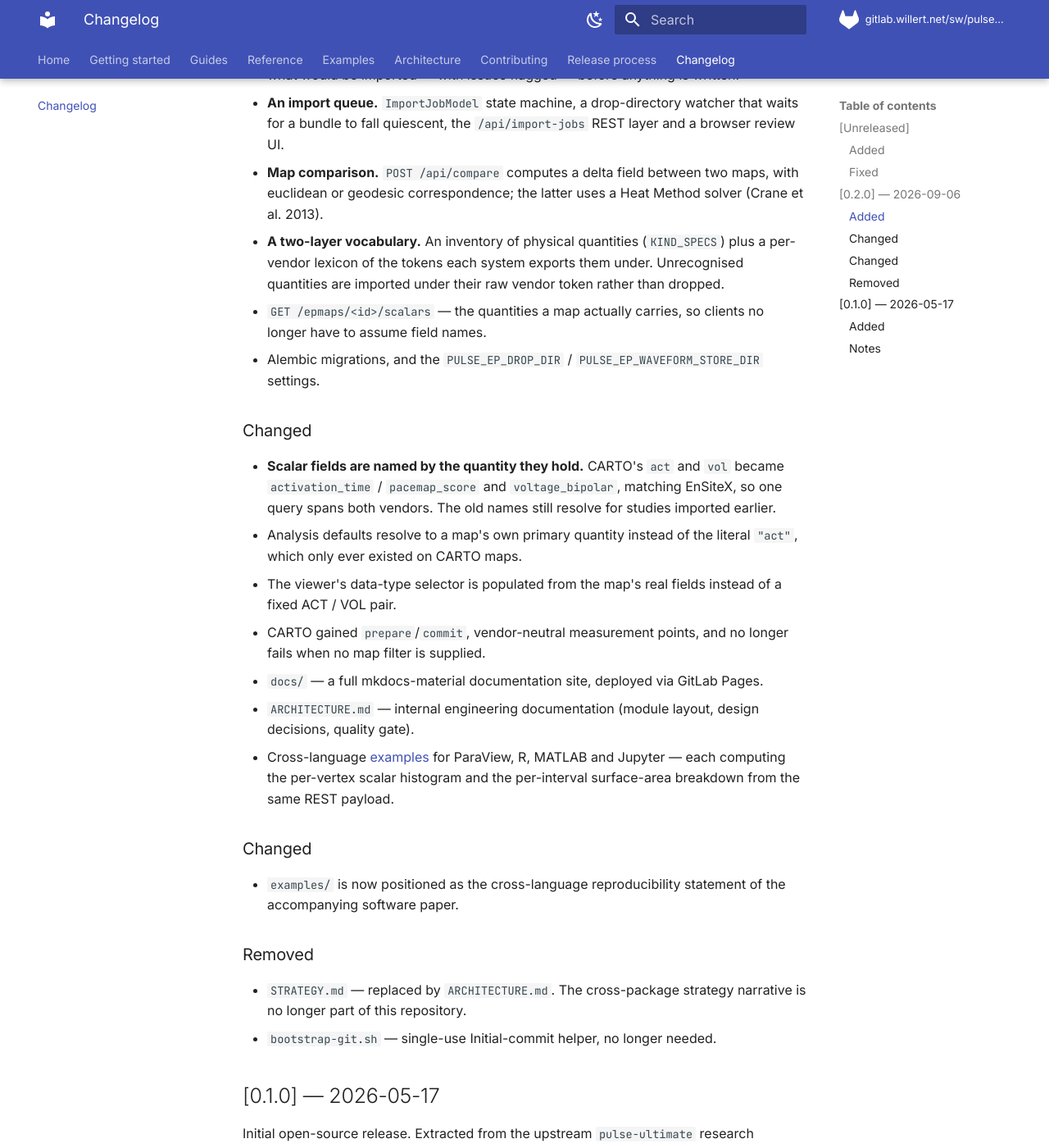
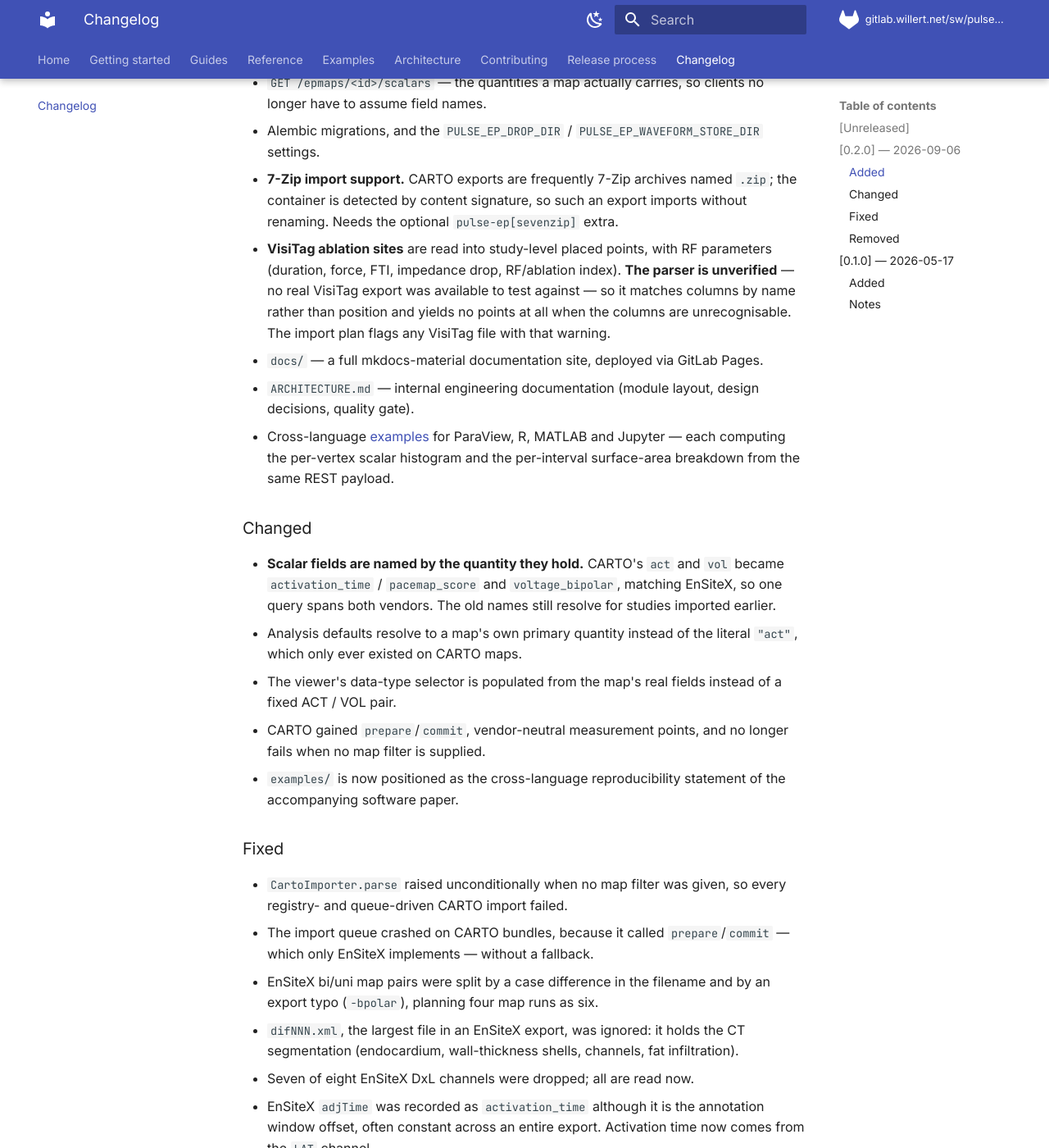
Before and after one commit to swillert/pulse-ep, an MkDocs documentation site: the page built from docs/changelog.md, in a window 1280 px wide and 1400 px high, scrolled down 977 px. Shown: the whole window at 82% size. Built offline with MkDocs 1.6.1 and Material for MkDocs 9.7.7, drawn with Linux system fonts in a browser that asks for light colours; some of the changed text lies outside the part shown.

Commit message:
Changelog: fold the release's own changes into 0.2.0
Three features shipping in this release — 7-Zip import, the VisiTag
parser, the CARTO prepare fix — were still filed under [Unreleased], and
the section had two Changed blocks with three Added bullets stranded under
Fixed. A release whose changelog omits a third of its content is not one
to tag.

Rebuilt as one Added / Changed / Fixed / Removed each, with the fixes
listed explicitly since several were silently wrong data rather than
missing features.

Co-Authored-By: Claude Opus 5 (1M context) <noreply@anthropic.com>
Claude-Session: https://claude.ai/code/session_0166oaMeKcz58NLqnuc6L4Sh

```diff
--- a/docs/changelog.md
+++ b/docs/changelog.md
@@ -6,25 +6,12 @@ follows [Semantic Versioning](https://semver.org/spec/v2.0.0.html).
 
 ## [Unreleased]
 
-### Added
-
-- **7-Zip import support.** CARTO exports are frequently 7-Zip archives named
-  `.zip`; the container is now detected by content signature, so such an
-  export imports without renaming. Needs the optional `pulse-ep[sevenzip]`
-  extra.
-- **VisiTag ablation sites** are read into study-level placed points, with RF
-  parameters (duration, force, FTI, impedance drop, RF/ablation index).
-  **The parser is unverified** — no real VisiTag export was available to test
-  against — so it matches columns by name rather than position and yields no
-  points at all when the columns are unrecognisable. The import plan flags any
-  VisiTag file with that warning.
-
-### Fixed
-
-- CARTO `prepare` reported every per-point XML in an export as a failed study
-  catalogue, drowning the plan in ~2000 spurious issues on a real export.
+Nothing yet.
 
 ## [0.2.0] — 2026-09-06
+
+First multivendor release: CARTO 3 and EnSiteX are peers, storing values
+under one vendor-neutral vocabulary so a single query spans both.
 
 ### Added
 
@@ -51,6 +38,23 @@ follows [Semantic Versioning](https://semver.org/spec/v2.0.0.html).
   clients no longer have to assume field names.
 - Alembic migrations, and the `PULSE_EP_DROP_DIR` /
   `PULSE_EP_WAVEFORM_STORE_DIR` settings.
+- **7-Zip import support.** CARTO exports are frequently 7-Zip archives
+  named `.zip`; the container is detected by content signature, so such an
+  export imports without renaming. Needs the optional `pulse-ep[sevenzip]`
+  extra.
+- **VisiTag ablation sites** are read into study-level placed points, with
+  RF parameters (duration, force, FTI, impedance drop, RF/ablation index).
+  **The parser is unverified** — no real VisiTag export was available to
+  test against — so it matches columns by name rather than position and
+  yields no points at all when the columns are unrecognisable. The import
+  plan flags any VisiTag file with that warning.
+- `docs/` — a full mkdocs-material documentation site, deployed via
+  GitLab Pages.
+- `ARCHITECTURE.md` — internal engineering documentation (module
+  layout, design decisions, quality gate).
+- Cross-language [examples](examples/index.md) for ParaView, R, MATLAB
+  and Jupyter — each computing the per-vertex scalar histogram and the
+  per-interval surface-area breakdown from the same REST payload.
 
 ### Changed
 
@@ -64,19 +68,29 @@ follows [Semantic Versioning](https://semver.org/spec/v2.0.0.html).
   fields instead of a fixed ACT / VOL pair.
 - CARTO gained `prepare`/`commit`, vendor-neutral measurement points, and
   no longer fails when no map filter is supplied.
-
-- `docs/` — a full mkdocs-material documentation site, deployed via
-  GitLab Pages.
-- `ARCHITECTURE.md` — internal engineering documentation (module
-  layout, design decisions, quality gate).
-- Cross-language [examples](examples/index.md) for ParaView, R, MATLAB
-  and Jupyter — each computing the per-vertex scalar histogram and the
-  per-interval surface-area breakdown from the same REST payload.
-
-### Changed
-
 - `examples/` is now positioned as the cross-language reproducibility
   statement of the accompanying software paper.
+
+### Fixed
+
+- `CartoImporter.parse` raised unconditionally when no map filter was
+  given, so every registry- and queue-driven CARTO import failed.
+- The import queue crashed on CARTO bundles, because it called
+  `prepare`/`commit` — which only EnSiteX implements — without a fallback.
+- EnSiteX bi/uni map pairs were split by a case difference in the filename
+  and by an export typo (`-bpolar`), planning four map runs as six.
+- `difNNN.xml`, the largest file in an EnSiteX export, was ignored: it
+  holds the CT segmentation (endocardium, wall-thickness shells, channels,
+  fat infiltration).
+- Seven of eight EnSiteX DxL channels were dropped; all are read now.
+- EnSiteX `adjTime` was recorded as `activation_time` although it is the
+  annotation window offset, often constant across an entire export.
+  Activation time now comes from the `LAT` channel.
+- CARTO `prepare` reported every per-point XML in an export as a failed
+  study catalogue, producing ~2000 spurious issues on a real export.
+- The `ruff` version was specified three different ways, so CI
+  format-checked with a different formatter than contributors ran.
+- The data-model reference documented a schema that no longer existed.
 
 ### Removed
 
```
